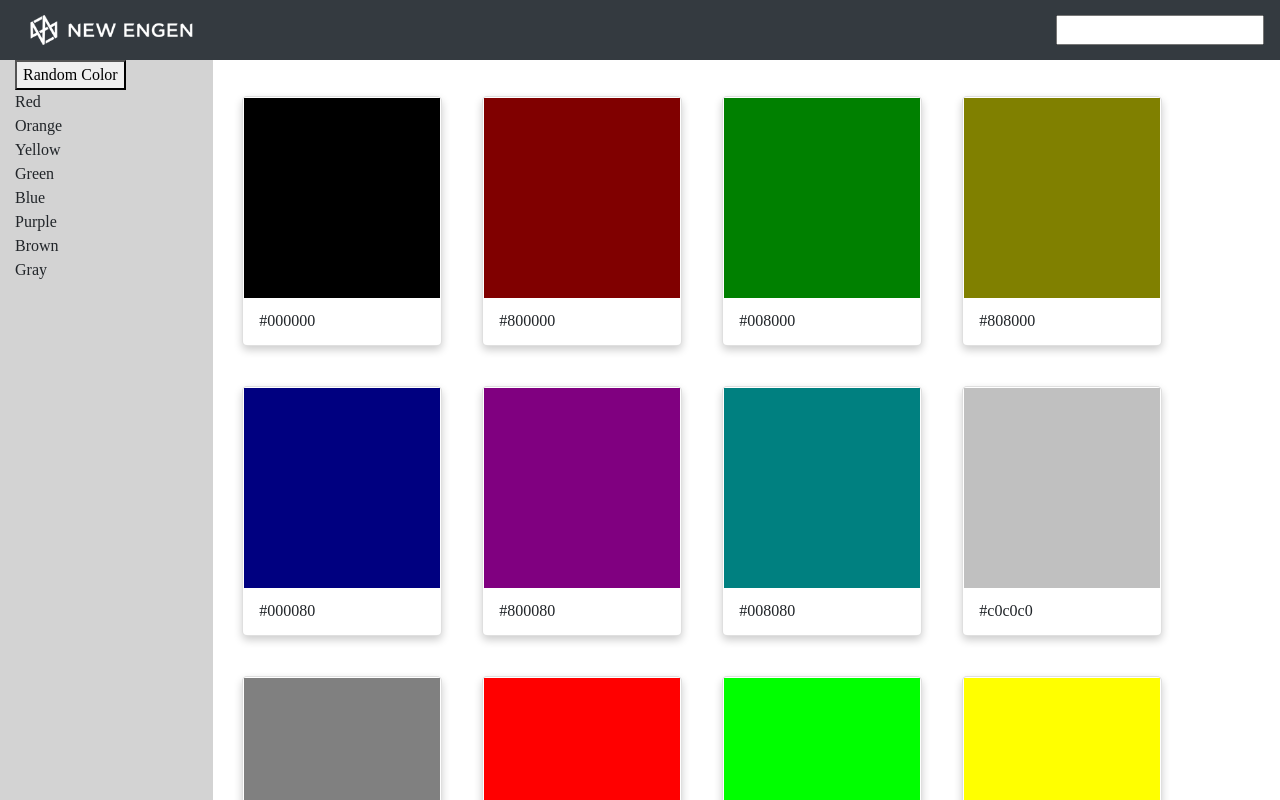
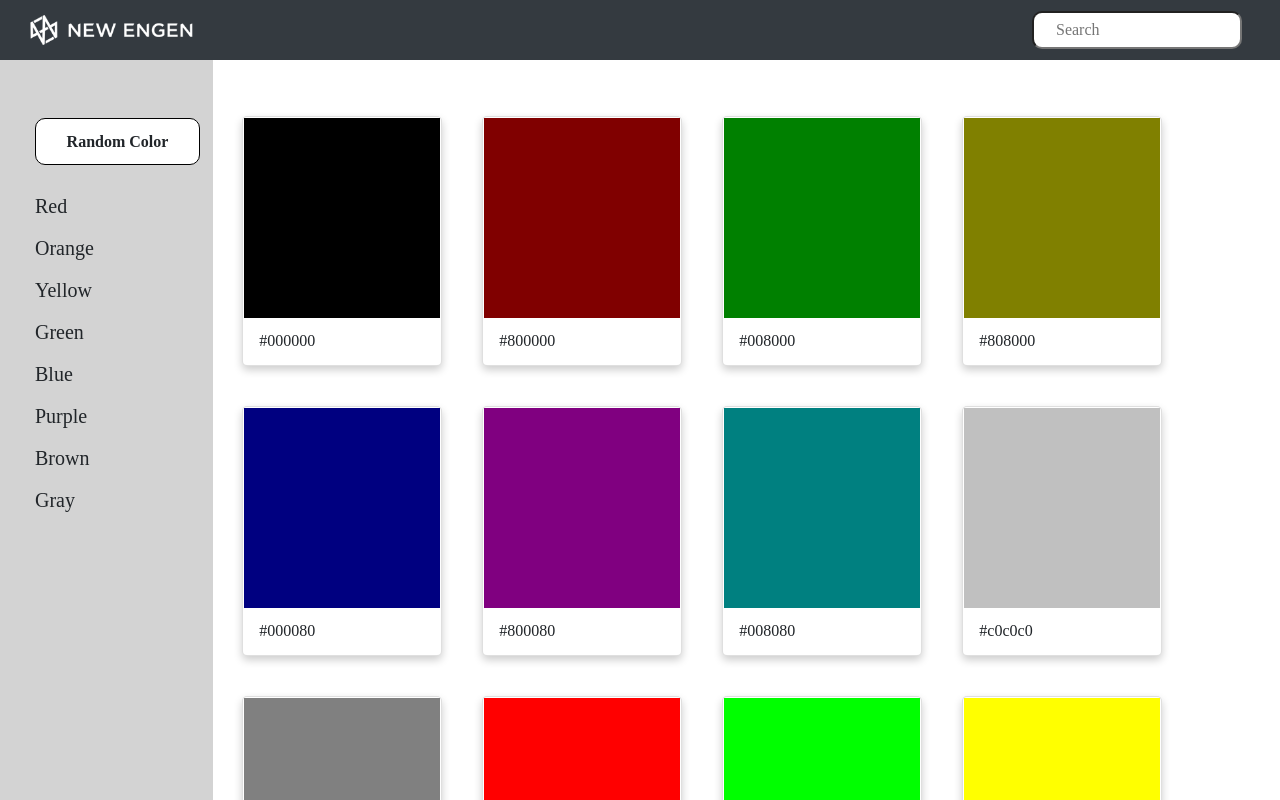
Before and after one commit to Siyami/colors-project, an Angular app: page /list in a window 1280 px wide. Built offline with nearby package versions, Linux system fonts and the light colour scheme; a web font is replaced by a local one.

Commit message:
design list page and fix function

```diff
--- a/src/app/app.component.html
+++ b/src/app/app.component.html
@@ -3,7 +3,7 @@
     <img src="../assets/img/logo.png" id="logo">
     <ul class="navbar-nav px-3">
         <li class="nav-item text-nowrap">
-            <input type="text">
+            <input type="text" id="search" placeholder="Search">
         </li>
     </ul>
 </nav>
@@ -13,9 +13,9 @@
         <!-- Side Nav -->
         <nav id="sidenav" class="col-md-2 d-none d-md-block sidebar" style="height: calc(100vh - 60px); overflow-y: auto;">
             <div class="sidebar-sticky" id="sideview">
-                <button (click)="pickRandColor()" [routerLink]="['detail']">Random Color</button>
+                <button (click)="pickRandColor()" [routerLink]="['detail']" class="btn btn-light side-btn">Random Color</button>
                 <ul class="nav flex-column">
-                    <li>Red</li>
+                    <li (click)="saveColor(0)">Red</li>
                     <li>Orange</li>
                     <li>Yellow</li>
                     <li>Green</li>
--- a/src/app/app.component.ts
+++ b/src/app/app.component.ts
@@ -21,4 +21,8 @@ export class AppComponent {
     sessionStorage.setItem('randColorArr', JSON.stringify(randColorArr));
   }
 
+  // saveColor(index) {
+  //   this.randomColors = JSON.parse(sessionStorage.getItem('randColorArr'));
+  //   this.pickedColor = this.randomColors[0];
+  // }
 }
--- a/src/app/components/detail/detail.component.html
+++ b/src/app/components/detail/detail.component.html
@@ -1,17 +1,19 @@
 <div class="row">
     <div class="card">
-        <div [style.backgroundColor]="randomColors[0]" class="color"></div>
+        <div [style.backgroundColor]="pickedColor" class="color"></div>
         <div class="container">
-            <p class="color-name">{{randomColors[0]}}</p>
+            <p class="color-name">{{pickedColor}}</p>
         </div>
     </div>
 </div>
 
 <div class="row">
-    <div *ngFor="let color of randomColors" class="card">
+    <div *ngFor="let color of randomColors" (click)="switchColor(color)" class="card details">
         <div [style.backgroundColor]="color" class="color"></div>
         <div class="container">
             <p class="color-name">{{color}}</p>
         </div>
     </div>
 </div>
+
+<button [routerLink]="['']" id="go-back-btn">Go Back to Full List</button>
--- a/src/app/components/detail/detail.component.ts
+++ b/src/app/components/detail/detail.component.ts
@@ -6,15 +6,26 @@ import { ColorsService } from '../../services/colors.service';
   templateUrl: './detail.component.html',
   styleUrls: ['./detail.component.css']
 })
-export class DetailComponent implements DoCheck {
+export class DetailComponent implements OnInit {
   randomColors: Array<string>;
+  pickedColor: string;
 
   constructor(
     private _colorsService: ColorsService
   ) { }
 
-  ngDoCheck() {
+  ngOnInit() {
     this.randomColors = JSON.parse(sessionStorage.getItem('randColorArr'));
+    this.pickedColor = this.randomColors[0];
   }
 
+  switchColor(color) {
+    this.pickedColor = color;
+  }
+
+  // ngDoCheck() {
+  //   this.randomColors = JSON.parse(sessionStorage.getItem('randColorArr'));
+  //   this.pickedColor = this.randomColors[0];
+  // }
+
 }
--- a/src/app/components/list-colors/list-colors.component.html
+++ b/src/app/components/list-colors/list-colors.component.html
@@ -1,6 +1,5 @@
-<div class="row">
+<div class="row" id="display">
     <div *ngFor="let color of displayArr" class="card">
-        <!-- <img src="img_avatar2.png" alt="Avatar" style="width:100%"> -->
         <div [style.backgroundColor]="color.hexString" class="color"></div>
         <div class="container">
             <p class="color-name">{{color.hexString}}</p>
@@ -8,7 +7,9 @@
     </div>
 </div>
 <div class="row">
-    <ol id="page-nums">
-        <li *ngFor="let number of pageArr" id="pagination" (click)="changePage(number)">{{number}}</li>
-    </ol>
+    <div class="col"></div>
+    <div class="col" id="page-nums">
+        <p style="display: inline; margin-right: 10px; font-size: 20px; cursor: pointer;" *ngFor="let number of pageArr" (click)="changePage(number); underline(number, pageArr);" [id]="'p' + number">{{number}}</p>
+    </div>
+    <div class="col"></div>
 </div>
--- a/src/app/components/list-colors/list-colors.component.ts
+++ b/src/app/components/list-colors/list-colors.component.ts
@@ -33,5 +33,20 @@ export class ListColorsComponent implements OnInit {
       if(!this.colorsData[i]) break;
       this.displayArr.push(this.colorsData[i]);
     }
+
+  }
+  underline(num, arr) {
+    let id = 'p' + num.toString();
+    let p = document.getElementById(id);
+    for(let i = 0; i < arr.length; i++) {
+      let newId = 'p' + (i + 1).toString();
+      let newP = document.getElementById(newId);
+      newP.style.textDecoration = 'none';
+      newP.style.fontWeight = 'normal';
+      newP.style.color = 'black';
+    }
+    p.style.textDecoration = 'underline';
+    p.style.fontWeight ='bolder';
+    p.style.color = 'green';
   }
 }
--- a/src/styles.css
+++ b/src/styles.css
@@ -58,5 +58,57 @@ div.color {
 }
 
 #page-nums {
-    margin: 40px 0px 50px 200px;
+    margin: 40px 0px 50px 0px;
 }
+
+.details {
+    cursor: pointer;
+}
+
+#display {
+    margin-top: 20px;
+}
+
+#sideview {
+    margin-top: 58px;
+}
+
+.side-btn {
+    background-color: white;
+    width: 165px;
+    height: 47px;
+    border: 0.5px black solid;
+    border-radius: 10px;
+    font-weight: bold;
+    margin-left: 20px;
+    margin-right: 20px;
+}
+
+.nav {
+    margin-left: 20px;
+    margin-top: 26px;
+}
+
+.nav li {
+    margin-bottom: 12px;
+    cursor: pointer;
+    font-size: 20px;
+}
+
+#search {
+    border-radius: 10px;
+    width: 210px;
+    height: 38px;
+    margin-right: 22px;
+}
+
+input::placeholder {
+    /* Firefox, Chrome, Opera */
+    padding-left: 20px;
+}
+
+
+/* li:visited {
+    font-weight: bold;
+    text-decoration: underline;
+} */
```
